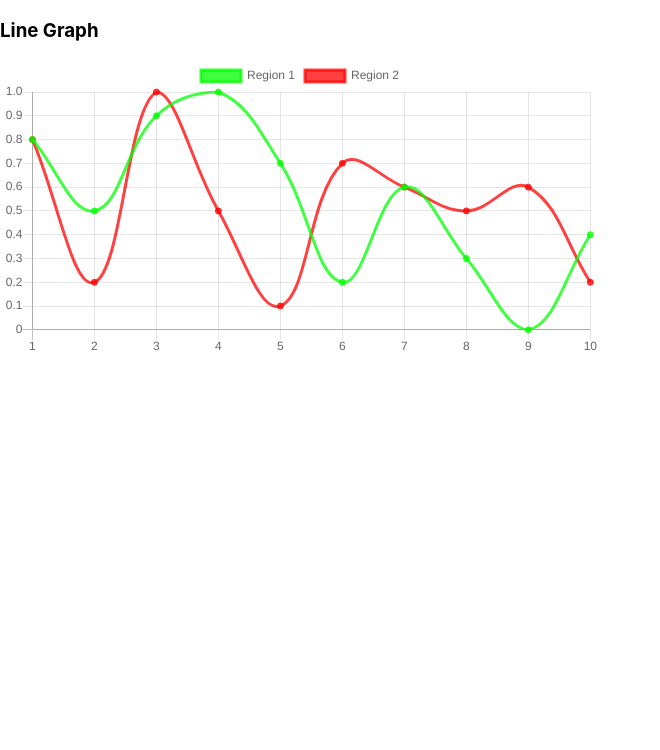
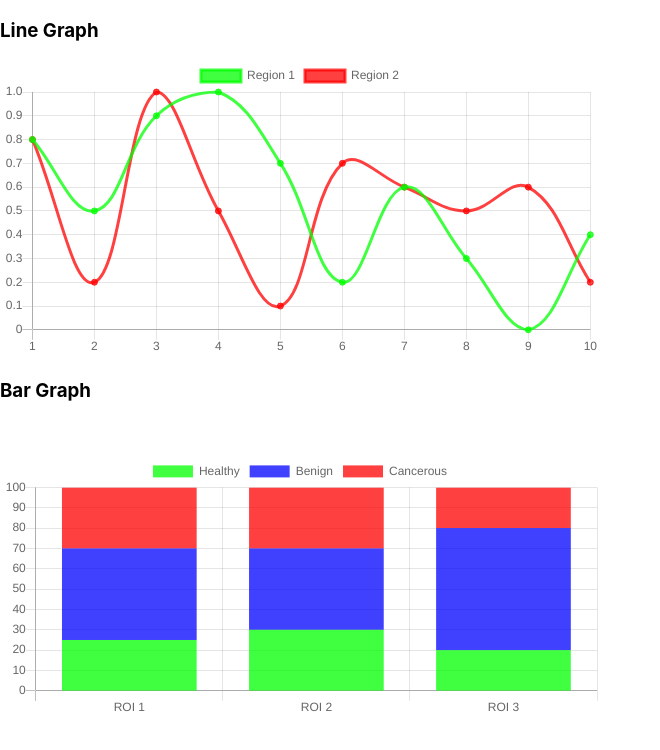
Before and after one commit to kris-dey/sweng20, a React (Create React App) app in the folder visualiser/: page / in a window 1280 px wide. Shown: the top 750 px of the page, without its empty margins (0-660 px from the left). Built offline with nearby package versions, Linux system fonts and the light colour scheme.

Commit message:
Update App.js
Added stacked Bar Chart

```diff
--- a/visualiser/src/App.js
+++ b/visualiser/src/App.js
@@ -1,5 +1,5 @@
 import React, { Component } from 'react';
-import {Line} from 'react-chartjs-2';
+import {Line, Bar} from 'react-chartjs-2';
 
 
 //import logo from './logo.svg';
@@ -10,7 +10,7 @@ export default class App extends Component{
   var j =[1,2,3,4,5,6,7,8,9,10]
 
     this.state = {
-      data:{
+      lineData:{
 
         labels:j,
         datasets:[
@@ -29,8 +29,26 @@ export default class App extends Component{
           data:[0.8,0.2,1,0.5,0.1,0.7,0.6,0.5, 0.6, 0.2]
         }
         ]
+      },
+      barData:{
+        labels: ['ROI 1', 'ROI 2', 'ROI 3'],
+        	datasets: [{
+        		label: 'Healthy',
+        		backgroundColor: "rgba(0, 255, 0, 0.75)",
+        		data: [25, 30, 20	]
+        	}, {
+        		label: 'Benign',
+        		backgroundColor: "rgba(0, 0, 255, 0.75)",
+        		data: [45,40,60]
+        	}, {
+        		label: 'Cancerous',
+        		backgroundColor: "rgba(255, 0, 0, 0.75)",
+        		data: [30,30,20]
+        	}]
       }
     }
+
+
   }
   render() {
     return(
@@ -41,7 +59,32 @@ export default class App extends Component{
           responsive: true
 
         }}
-        data={this.state.data}
+        data={this.state.lineData}
+        />
+
+        <h3>Bar Graph</h3>
+        <Bar
+          options={{
+            title: {
+              display: true,
+
+            },
+            tooltips: {
+              mode: 'index',
+              intersect: false
+            },
+            responsive: true,
+            scales: {
+              xAxes: [{
+                stacked: true,
+              }],
+              yAxes: [{
+                stacked: true
+              }]
+            }
+          }}
+          data={this.state.barData}
+
         />
       </div>
 
```
